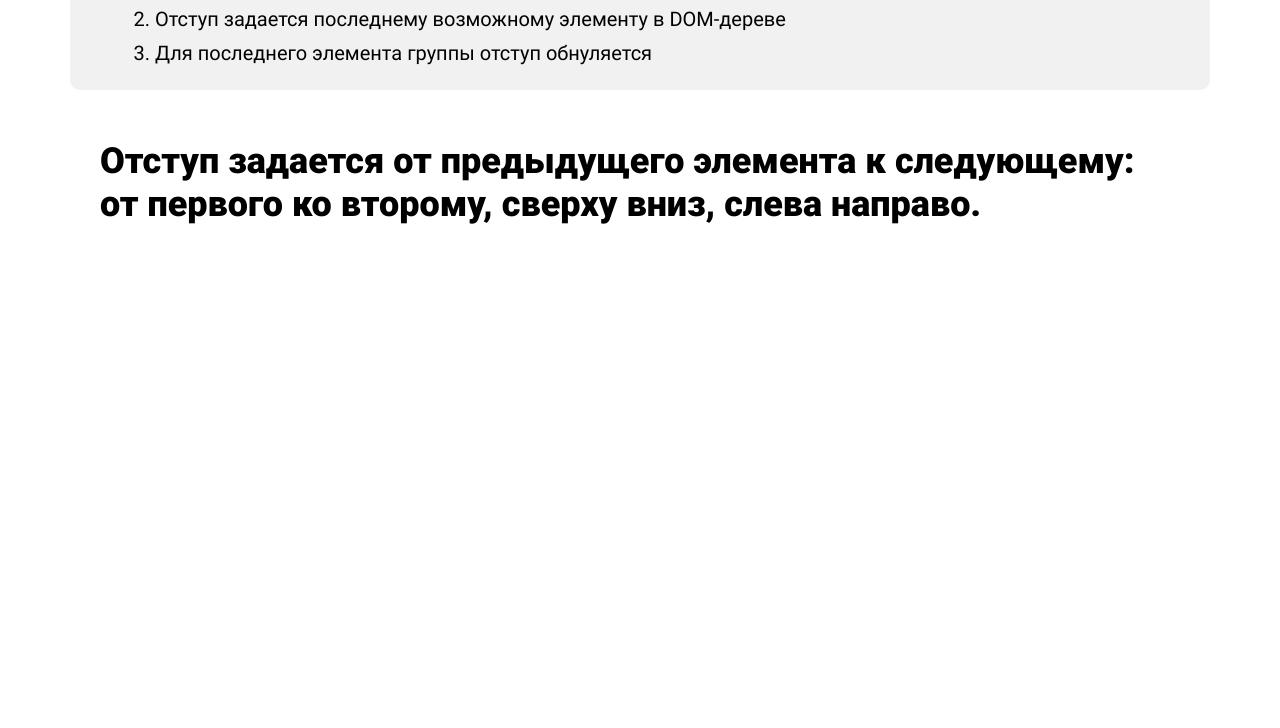
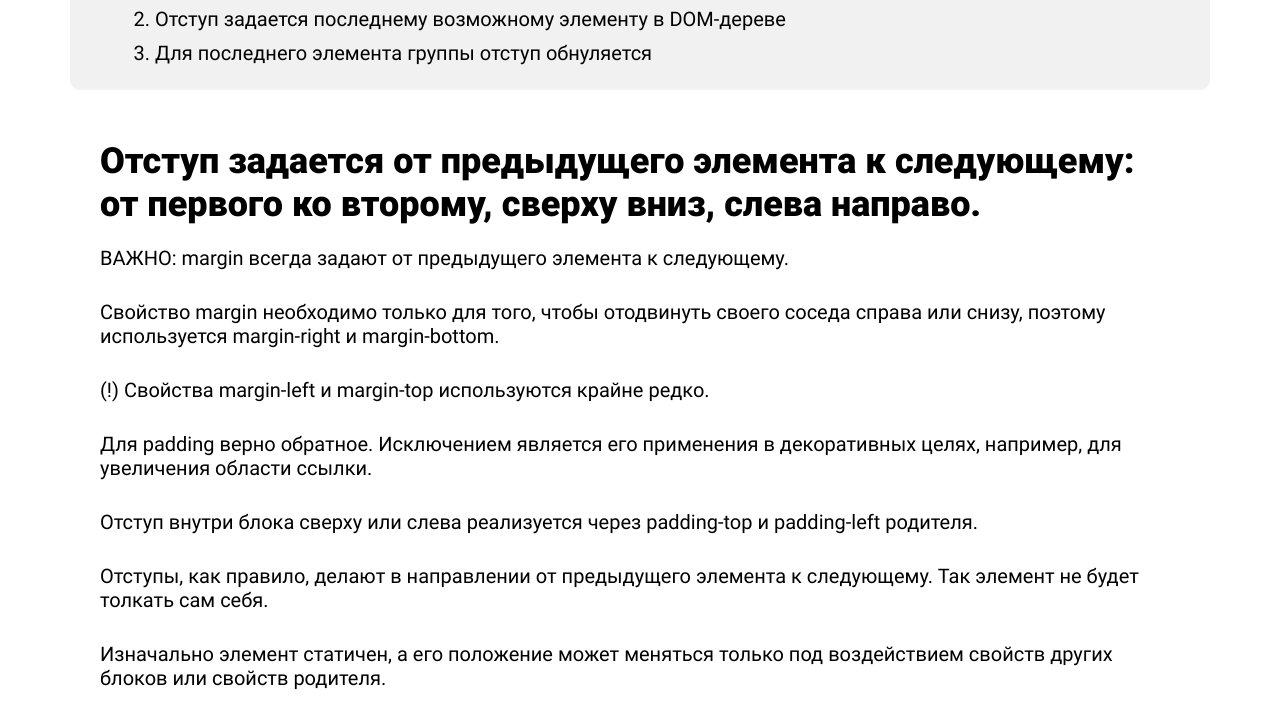
Before and after one commit to LanaLDR/Final-work-Module-2, a plain HTML site: page index.html in a window 1280 px wide. Shown: the part 470-1198 px from the top of the page. Before the commit the page ends 800 px from the top, so only its background shows below. Drawn offline with Linux system fonts and the light colour scheme.

Commit message:
соAdd text section1

```diff
--- a/index.html
+++ b/index.html
@@ -35,6 +35,21 @@
   <section>
     <div class="container">
       <h2>Отступ задается от предыдущего элемента к следующему: от первого ко второму, сверху вниз, слева направо.</h2>
+      <div>
+      </div>
+      <div>
+        <p>ВАЖНО: margin всегда задают от предыдущего элемента к следующему.</p>
+        <p>Свойство margin необходимо только для того, чтобы отодвинуть своего соседа справа или снизу, поэтому
+          используется margin-right и margin-bottom.</p>
+        <p>(!) Свойства margin-left и margin-top используются крайне редко.</p>
+        <p>Для padding верно обратное. Исключением является его применения в декоративных целях, например, для
+          увеличения области ссылки.</p>
+      </div>
+      <div>
+        <p>Отступ внутри блока сверху или слева реализуется через padding-top и padding-left родителя.</p>
+        <p>Отступы, как правило, делают в направлении от предыдущего элемента к следующему. Так элемент не будет толкать сам себя.</p>
+        <p>Изначально элемент статичен, а его положение может меняться только под воздействием свойств других блоков или свойств родителя.</p>
+      </div>
     </div>
   </section>
 </main>
```
